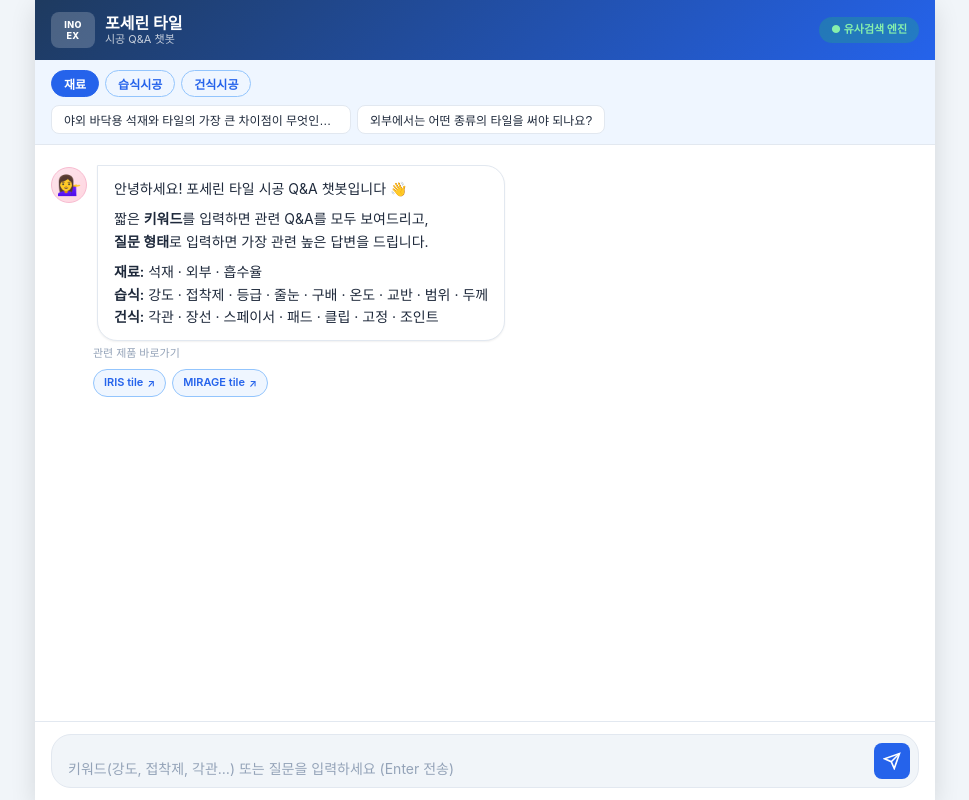
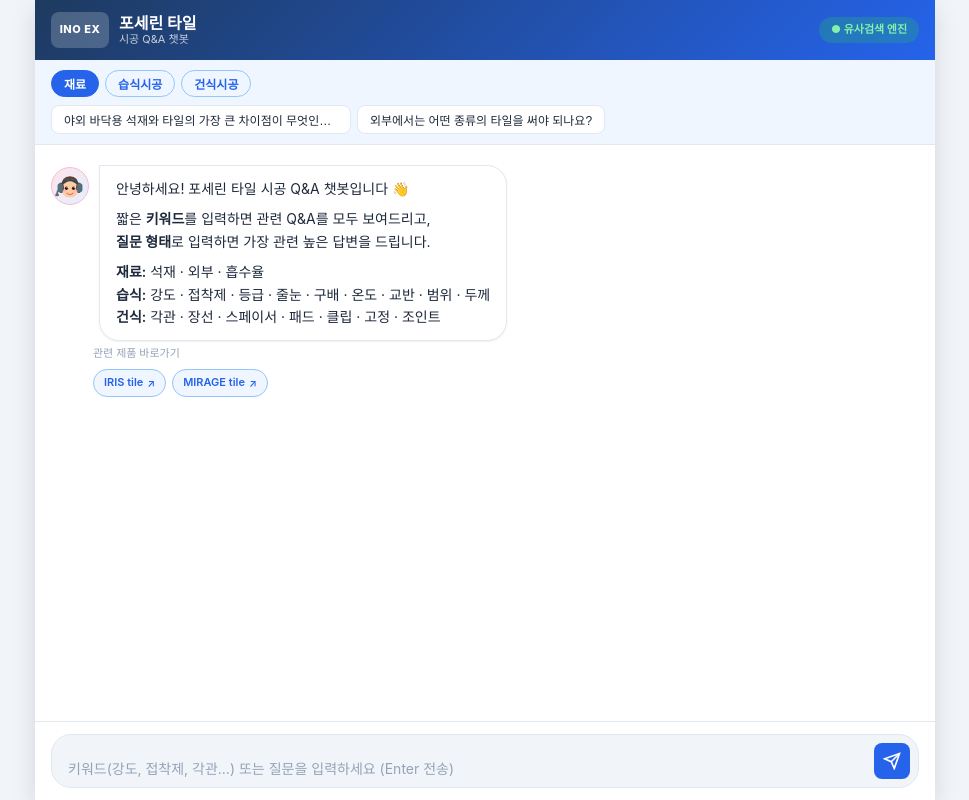
Before and after one commit to CHOISUNGYONG81/inoex-chatbot, a plain HTML site: page demo.html in a window 1280 px wide. Shown: the whole page, without its empty margins (155-1124 px from the left). Drawn offline with Linux system fonts and the light colour scheme.

Commit message:
Update: 헤드셋 착용 여성 SVG 아바타, 브랜드 INO EX 한줄

```diff
--- a/demo.html
+++ b/demo.html
@@ -20,7 +20,7 @@ body { font-family: -apple-system, BlinkMacSystemFont, "Segoe UI", "Noto Sans KR
 /* Header */
 .app-header { height: 60px; display: flex; align-items: center; justify-content: space-between; padding: 0 16px; background: linear-gradient(135deg, #1e3a5f 0%, #2563eb 100%); color: #fff; flex-shrink: 0; }
 .header-brand { display: flex; align-items: center; gap: 10px; }
-.brand-icon { width: 44px; height: 36px; border-radius: var(--radius-sm); background: rgba(255,255,255,.2); display: flex; align-items: center; justify-content: center; font-weight: 800; font-size: 9px; letter-spacing: .4px; line-height: 1.25; text-align: center; }
+.brand-icon { width: 58px; height: 36px; border-radius: var(--radius-sm); background: rgba(255,255,255,.2); display: flex; align-items: center; justify-content: center; font-weight: 800; font-size: 11px; letter-spacing: .5px; }
 .brand-name { font-weight: 700; font-size: 16px; }
 .brand-subtitle { font-size: 11px; opacity: .75; display: block; }
 .mode-badge { padding: 4px 12px; border-radius: 99px; background: rgba(34,197,94,.25); color: #86efac; font-size: 11px; font-weight: 700; }
@@ -41,7 +41,7 @@ body { font-family: -apple-system, BlinkMacSystemFont, "Segoe UI", "Noto Sans KR
 .message { display: flex; gap: 10px; animation: fadeIn .2s ease; }
 @keyframes fadeIn { from { opacity:0; transform:translateY(8px); } to { opacity:1; transform:translateY(0); } }
 .message.assistant { align-items: flex-start; }
-.message.assistant .avatar { width: 36px; height: 36px; border-radius: 50%; background: linear-gradient(135deg, #fce4ec 0%, #ffd6e0 100%); border: 1.5px solid #f8bbd0; display: flex; align-items: center; justify-content: center; font-size: 20px; flex-shrink: 0; margin-top: 2px; line-height: 1; }
+.message.assistant .avatar { width: 38px; height: 38px; border-radius: 50%; background: linear-gradient(135deg, #fce4ec 0%, #e3f0ff 100%); border: 1.5px solid #f8bbd0; display: flex; align-items: center; justify-content: center; flex-shrink: 0; margin-top: 2px; overflow: hidden; }
 .message.assistant .bubble { background: var(--bg-card); border: 1px solid var(--border); border-radius: 0 var(--radius-lg) var(--radius-lg) var(--radius-lg); padding: 12px 16px; box-shadow: var(--shadow-sm); max-width: calc(100% - 42px); }
 .message.user { flex-direction: row-reverse; align-items: flex-end; }
 .message.user .bubble { background: linear-gradient(135deg, #2563eb 0%, #1d4ed8 100%); border-radius: var(--radius-lg) var(--radius-lg) 0 var(--radius-lg); padding: 12px 16px; color: #fff; max-width: 75%; word-break: break-word; }
@@ -94,7 +94,7 @@ body { font-family: -apple-system, BlinkMacSystemFont, "Segoe UI", "Noto Sans KR
 
 /* Typing */
 .typing-indicator { display: flex; align-items: center; gap: 10px; }
-.typing-indicator .avatar { width: 36px; height: 36px; border-radius: 50%; background: linear-gradient(135deg, #fce4ec 0%, #ffd6e0 100%); border: 1.5px solid #f8bbd0; display: flex; align-items: center; justify-content: center; font-size: 20px; flex-shrink: 0; line-height: 1; }
+.typing-indicator .avatar { width: 38px; height: 38px; border-radius: 50%; background: linear-gradient(135deg, #fce4ec 0%, #e3f0ff 100%); border: 1.5px solid #f8bbd0; display: flex; align-items: center; justify-content: center; flex-shrink: 0; overflow: hidden; }
 .typing-dots { background: var(--bg-card); border: 1px solid var(--border); border-radius: 0 var(--radius-lg) var(--radius-lg) var(--radius-lg); padding: 12px 16px; display: flex; gap: 5px; align-items: center; }
 .typing-dots span { width: 7px; height: 7px; border-radius: 50%; background: var(--primary-muted); display: inline-block; animation: bounce 1.2s infinite; }
 .typing-dots span:nth-child(2) { animation-delay: .2s; }
@@ -118,7 +118,7 @@ body { font-family: -apple-system, BlinkMacSystemFont, "Segoe UI", "Noto Sans KR
 <div class="app-wrapper">
   <header class="app-header">
     <div class="header-brand">
-      <div class="brand-icon">INO<br>EX</div>
+      <div class="brand-icon">INO EX</div>
       <div style="display:flex;flex-direction:column;line-height:1.2;">
         <span class="brand-name">포세린 타일</span>
         <span class="brand-subtitle">시공 Q&A 챗봇</span>
@@ -135,7 +135,7 @@ body { font-family: -apple-system, BlinkMacSystemFont, "Segoe UI", "Noto Sans KR
   <main class="chat-area" id="chat-area">
     <div id="chat-messages">
       <div class="typing-indicator" id="typing-indicator" style="display:none">
-        <div class="avatar">💁‍♀️</div>
+        <div class="avatar" id="typing-avatar"></div>
         <div class="typing-dots"><span></span><span></span><span></span></div>
       </div>
     </div>
@@ -160,6 +160,37 @@ body { font-family: -apple-system, BlinkMacSystemFont, "Segoe UI", "Noto Sans KR
    키워드 입력: 관련 Q&A 다건 카드
    질문 입력:   최적 단일 답변
    ===================================================== */
+
+/* ── 헤드셋 착용 여성 아바타 SVG ─────────────────────── */
+const AVATAR_SVG = `<svg viewBox="0 0 36 36" xmlns="http://www.w3.org/2000/svg" width="32" height="32">
+  <!-- 얼굴 -->
+  <circle cx="18" cy="21" r="10" fill="#FFCBA4"/>
+  <!-- 머리카락 상단 -->
+  <path d="M8 19 Q8.5 7 18 7 Q27.5 7 28 19 Q25 10 18 10 Q11 10 8 19Z" fill="#5D4037"/>
+  <!-- 머리카락 옆 -->
+  <ellipse cx="8" cy="20" rx="3.2" ry="6" fill="#5D4037"/>
+  <ellipse cx="28" cy="20" rx="3.2" ry="6" fill="#5D4037"/>
+  <!-- 눈 -->
+  <ellipse cx="14" cy="20.5" rx="1.8" ry="1.9" fill="#2C1810"/>
+  <ellipse cx="22" cy="20.5" rx="1.8" ry="1.9" fill="#2C1810"/>
+  <circle cx="14.7" cy="19.8" r="0.6" fill="white"/>
+  <circle cx="22.7" cy="19.8" r="0.6" fill="white"/>
+  <!-- 볼터치 -->
+  <ellipse cx="11.5" cy="23.5" rx="2.5" ry="1.4" fill="#FFB3C1" opacity="0.7"/>
+  <ellipse cx="24.5" cy="23.5" rx="2.5" ry="1.4" fill="#FFB3C1" opacity="0.7"/>
+  <!-- 미소 -->
+  <path d="M14.5 26 Q18 29.5 21.5 26" stroke="#E57373" stroke-width="1.4" fill="none" stroke-linecap="round"/>
+  <!-- 헤드셋 밴드 -->
+  <path d="M8 17 Q18 6 28 17" stroke="#37474F" stroke-width="2.5" fill="none" stroke-linecap="round"/>
+  <!-- 왼쪽 이어컵 -->
+  <rect x="4" y="15" width="6" height="10" rx="3" fill="#546E7A"/>
+  <!-- 오른쪽 이어컵 -->
+  <rect x="26" y="15" width="6" height="10" rx="3" fill="#546E7A"/>
+  <!-- 마이크 암 -->
+  <path d="M5.5 22.5 Q3.5 24 3.5 26.5" stroke="#546E7A" stroke-width="2" fill="none" stroke-linecap="round"/>
+  <!-- 마이크 캡슐 -->
+  <ellipse cx="3.5" cy="28" rx="2.2" ry="1.5" fill="#546E7A"/>
+</svg>`;
 
 const PRODUCT_LINKS = {
   "IRIS tile":   "https://www.ino-ex.com/PRODUCT",
@@ -597,7 +628,7 @@ const sendBtn         = document.getElementById("send-btn");
 
 function appendBotBubble(html, showLinks) {
   const wrap = document.createElement("div"); wrap.className = "message assistant";
-  const av   = document.createElement("div"); av.className = "avatar"; av.textContent = "💁‍♀️";
+  const av   = document.createElement("div"); av.className = "avatar"; av.innerHTML = AVATAR_SVG;
   const bub  = document.createElement("div"); bub.className = "bubble"; bub.innerHTML = html;
   wrap.appendChild(av); wrap.appendChild(bub);
   chatMessages.insertBefore(wrap, typingIndicator);
@@ -762,6 +793,7 @@ userInput.addEventListener("keydown", e => { if (e.key==="Enter"&&!e.shiftKey) {
 userInput.addEventListener("input", autoResize);
 
 /* ── 시작 ──────────────────────────────────────────── */
+document.getElementById("typing-avatar").innerHTML = AVATAR_SVG;
 renderQuick();
 appendBotBubble(
   `<p>안녕하세요! 포세린 타일 시공 Q&A 챗봇입니다 👋</p>` +
```
Also changed, not shown: index.html (+38 -6 lines).
